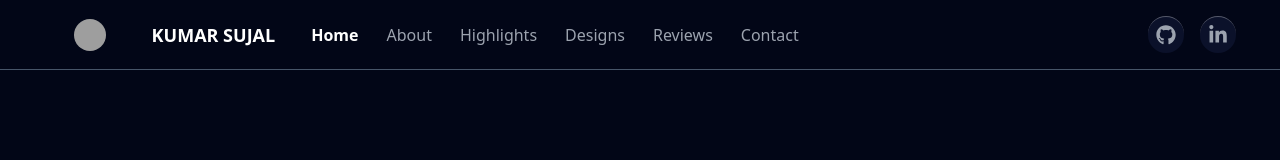
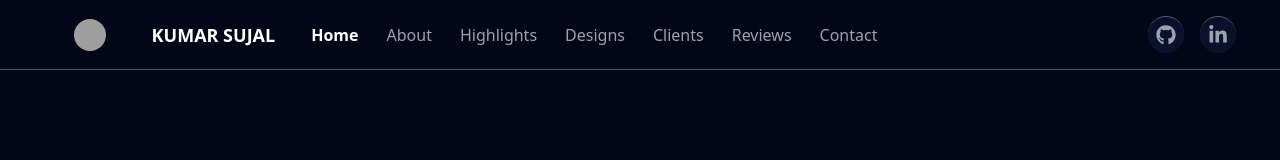
Before and after one commit to SuperiorSU/graphic-portfolio, a Next.js app: page / in a window 1280 px wide. Shown: the top 160 px of the page. Built offline with nearby package versions, Linux system fonts and the light colour scheme; grey boxes are pictures that could not be loaded.

Commit message:
all done

```diff
--- a/src/app/page.tsx
+++ b/src/app/page.tsx
@@ -93,6 +93,7 @@ export default function Home() {
         </div>
       </div>
       <div className="py-12"></div>
+      <div id="clients"></div>
       <Clients/>
       <div className="py-12"></div>
       <div className="px-4 py-20" id="reviews">
--- a/src/components/NavBar.tsx
+++ b/src/components/NavBar.tsx
@@ -5,7 +5,7 @@ import { RxCross1 } from "react-icons/rx";
 import { GiHamburgerMenu } from "react-icons/gi";
 import { cn } from "@/lib/utils"; // Assuming you have a utility function for class names
 
-const sections = ["home", "about", "highlights", "designs", "reviews", "contact"];
+const sections = ["home", "about", "highlights", "designs","clients", "reviews", "contact"];
 
 const NavBar: React.FC = () => {
     const [isClicked, setIsClicked] = useState<boolean>(false);
```
